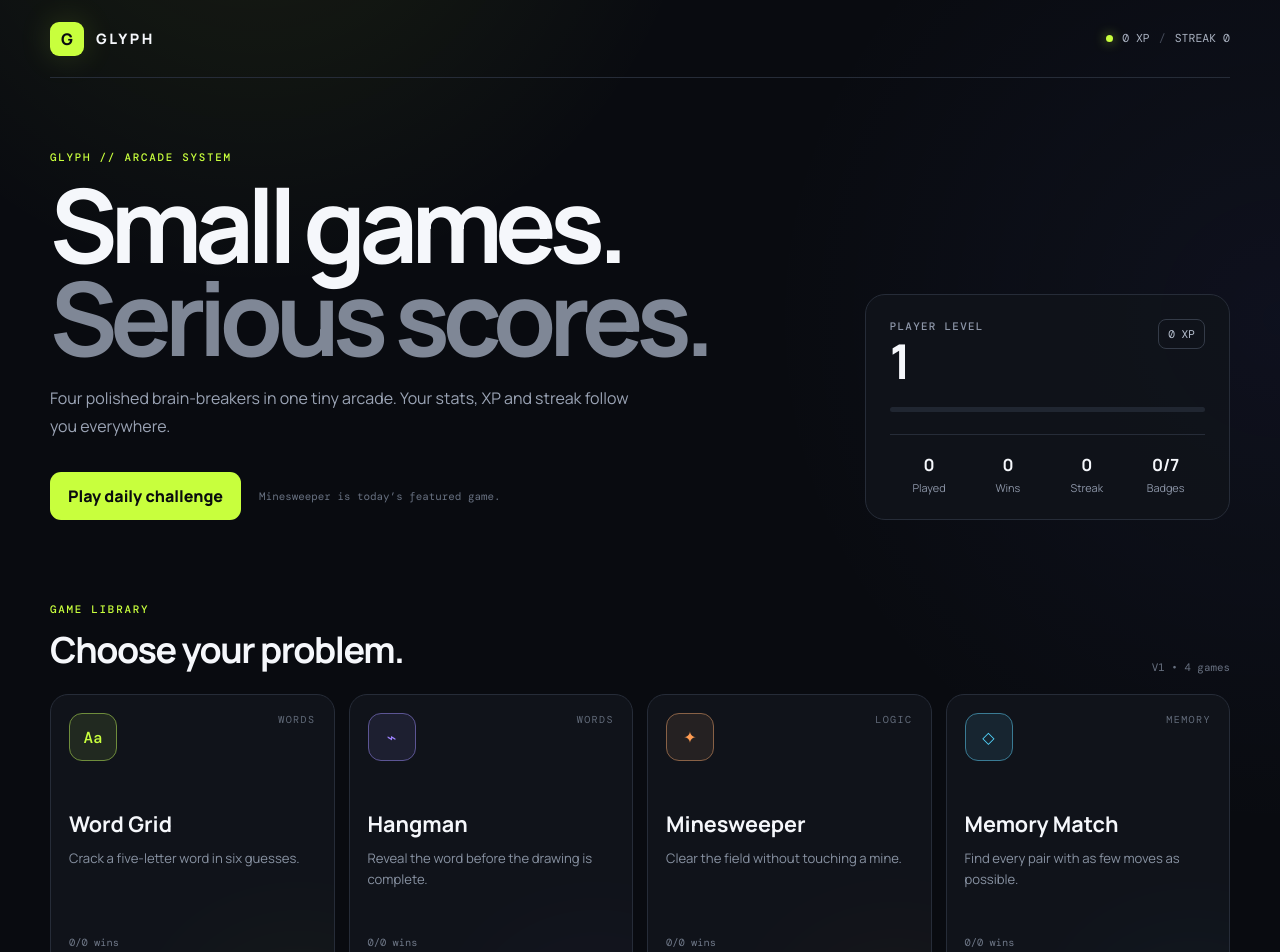
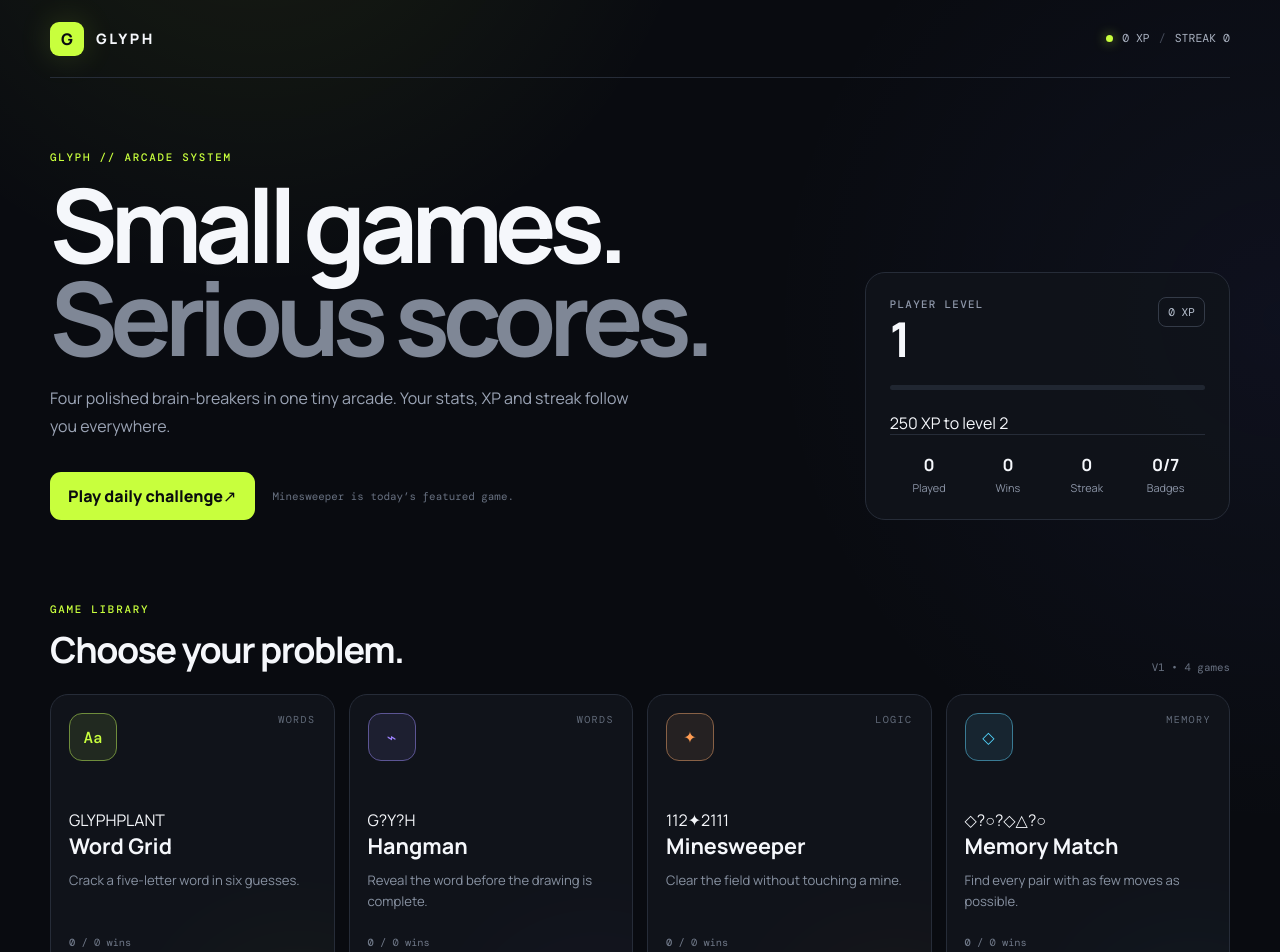
Before and after one commit to SaumendraRaul/Glyph, a React (Vite) app: page / in a window 1280 px wide. Shown: the top 952 px of the page. Built offline with nearby package versions, Linux system fonts and the light colour scheme.

Commit message:
polish: enrich dashboard and game presentation

```diff
--- a/src/App.jsx
+++ b/src/App.jsx
@@ -63,6 +63,56 @@ function todayIndex(length) {
   return Math.floor(stamp / 86400000) % length
 }
 
+function GamePreview({ id }) {
+  if (id === 'wordle') {
+    const cells = [
+      ['G', 'correct'], ['L', 'present'], ['Y', 'absent'], ['P', 'absent'], ['H', 'correct'],
+      ['P', 'absent'], ['L', 'correct'], ['A', 'correct'], ['N', 'correct'], ['T', 'correct'],
+    ]
+    return (
+      <div className="card-preview word-preview" aria-hidden="true">
+        {cells.map(([letter, state], index) => (
+          <span className={state} key={`${letter}-${index}`}>{letter}</span>
+        ))}
+      </div>
+    )
+  }
+
+  if (id === 'hangman') {
+    return (
+      <div className="card-preview hang-preview" aria-hidden="true">
+        <i className="hp-post" />
+        <i className="hp-top" />
+        <i className="hp-rope" />
+        <i className="hp-head" />
+        <i className="hp-body" />
+        <i className="hp-arm a" />
+        <i className="hp-arm b" />
+        <div className="hp-word"><span>G</span><span>?</span><span>Y</span><span>?</span><span>H</span></div>
+      </div>
+    )
+  }
+
+  if (id === 'minesweeper') {
+    const mineCells = ['1', '', '1', '', '', '', '2', '✦', '2', '', '', '', '1', '1', '1', '']
+    return (
+      <div className="card-preview mine-preview" aria-hidden="true">
+        {mineCells.map((value, index) => (
+          <span className={value === '✦' ? 'boom' : value ? 'open' : ''} key={index}>{value}</span>
+        ))}
+      </div>
+    )
+  }
+
+  return (
+    <div className="card-preview memory-preview" aria-hidden="true">
+      {['◇', '?', '○', '?', '◇', '△', '?', '○'].map((value, index) => (
+        <span className={value === '?' ? '' : 'open'} key={index}>{value}</span>
+      ))}
+    </div>
+  )
+}
+
 function Dashboard({ profile, totals, onPlay, onReset }) {
   const level = levelFromXp(profile.xp)
   const daily = GAMES[todayIndex(GAMES.length)]
@@ -71,14 +121,17 @@ function Dashboard({ profile, totals, onPlay, onReset }) {
   return (
     <>
       <section className="hero">
-        <div>
+        <div className="hero-copy-block">
           <div className="kicker">GLYPH // ARCADE SYSTEM</div>
           <h1>Small games.<br /><span>Serious scores.</span></h1>
           <p className="hero-copy">
             Four polished brain-breakers in one tiny arcade. Your stats, XP and streak follow you everywhere.
           </p>
           <div className="hero-actions">
-            <button className="primary-btn" onClick={() => onPlay(daily.id)}>Play daily challenge</button>
+            <button className="primary-btn" onClick={() => onPlay(daily.id)}>
+              <span>Play daily challenge</span>
+              <span aria-hidden="true">↗</span>
+            </button>
             <span className="muted-label">{daily.title} is today’s featured game.</span>
           </div>
         </div>
@@ -91,7 +144,10 @@ function Dashboard({ profile, totals, onPlay, onReset }) {
             </div>
             <div className="xp-pill">{profile.xp} XP</div>
           </div>
-          <div className="xp-track"><i style={{ width: `${(level.current / level.needed) * 100}%` }} /></div>
+          <div className="xp-track" aria-label={`${level.current} of ${level.needed} XP to next level`}>
+            <i style={{ width: `${(level.current / level.needed) * 100}%` }} />
+          </div>
+          <div className="next-level-copy">{level.needed - level.current} XP to level {level.level + 1}</div>
           <div className="profile-grid">
             <div><strong>{totals.played}</strong><span>Played</span></div>
             <div><strong>{totals.wins}</strong><span>Wins</span></div>
@@ -118,16 +174,22 @@ function Dashboard({ profile, totals, onPlay, onReset }) {
                 <div className="game-icon">{game.icon}</div>
                 <span className="game-type">{game.eyebrow}</span>
               </div>
-              <div>
+
+              <GamePreview id={game.id} />
+
+              <div className="game-card-copy">
                 <h3>{game.title}</h3>
                 <p>{game.description}</p>
               </div>
+
               <div className="card-stats">
-                <span>{stats.wins}/{stats.played} wins</span>
+                <span><b>{stats.wins}</b> / {stats.played} wins</span>
                 <span>{game.bestLabel(stats.best)}</span>
               </div>
+
               <button className="card-play" onClick={() => onPlay(game.id)}>
-                Play <span>↗</span>
+                <span>Play</span>
+                <span className="play-arrow" aria-hidden="true">↗</span>
               </button>
             </article>
           )
@@ -140,16 +202,19 @@ function Dashboard({ profile, totals, onPlay, onReset }) {
             <span className="kicker">ACHIEVEMENTS</span>
             <h2>Proof of unnecessary competence.</h2>
           </div>
-          <button className="text-btn" onClick={onReset}>Reset local progress</button>
+          <button className="text-btn reset-progress" onClick={onReset}>Reset local progress</button>
         </div>
         <div className="badge-grid">
           {Object.entries(ACHIEVEMENTS).map(([id, item]) => {
             const isUnlocked = profile.achievements.includes(id)
             return (
               <div className={`badge ${isUnlocked ? 'unlocked' : ''}`} key={id}>
-                <span className="badge-mark">{isUnlocked ? '◆' : '◇'}</span>
+                <span className="badge-mark" aria-hidden="true">{isUnlocked ? '◆' : '◇'}</span>
                 <div>
-                  <strong>{item.name}</strong>
+                  <div className="badge-title-row">
+                    <strong>{item.name}</strong>
+                    {isUnlocked && <span className="badge-state">UNLOCKED</span>}
+                  </div>
                   <span>{item.description}</span>
                 </div>
               </div>
@@ -179,7 +244,7 @@ export default function App() {
           <span className="brand-mark">G</span>
           <span>GLYPH</span>
         </button>
-        <div className="topbar-right">
+        <div className="topbar-right" aria-label="Player summary">
           <span className="status-dot" />
           <span>{profile.xp} XP</span>
           <span className="divider">/</span>
@@ -198,7 +263,7 @@ export default function App() {
             }}
           />
         ) : (
-          <section className="game-screen">
+          <section className={`game-screen accent-${gameMeta.accent}`}>
             <button className="back-btn" onClick={() => setActiveGame(null)}>← Back to arcade</button>
             <div className="game-title-row">
               <div>
@@ -206,12 +271,14 @@ export default function App() {
                 <h1>{gameMeta.title}</h1>
                 <p>{gameMeta.description}</p>
               </div>
-              <div className={`game-icon large accent-${gameMeta.accent}`}>{gameMeta.icon}</div>
+              <div className="game-icon large">{gameMeta.icon}</div>
             </div>
-            <ActiveGame
-              key={activeGame}
-              onComplete={(result) => recordResult(activeGame, result)}
-            />
+            <div className="game-stage">
+              <ActiveGame
+                key={activeGame}
+                onComplete={(result) => recordResult(activeGame, result)}
+              />
+            </div>
           </section>
         )}
       </main>
```
